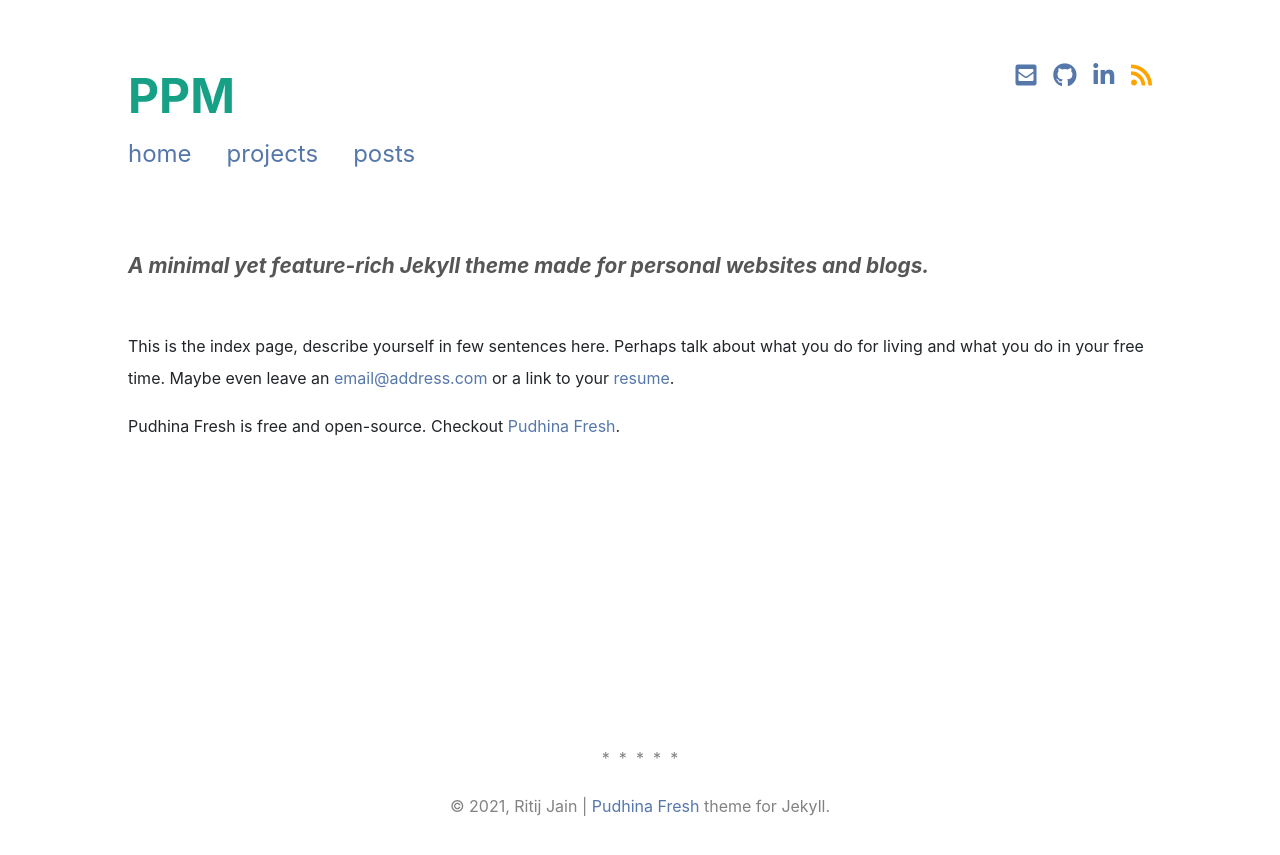
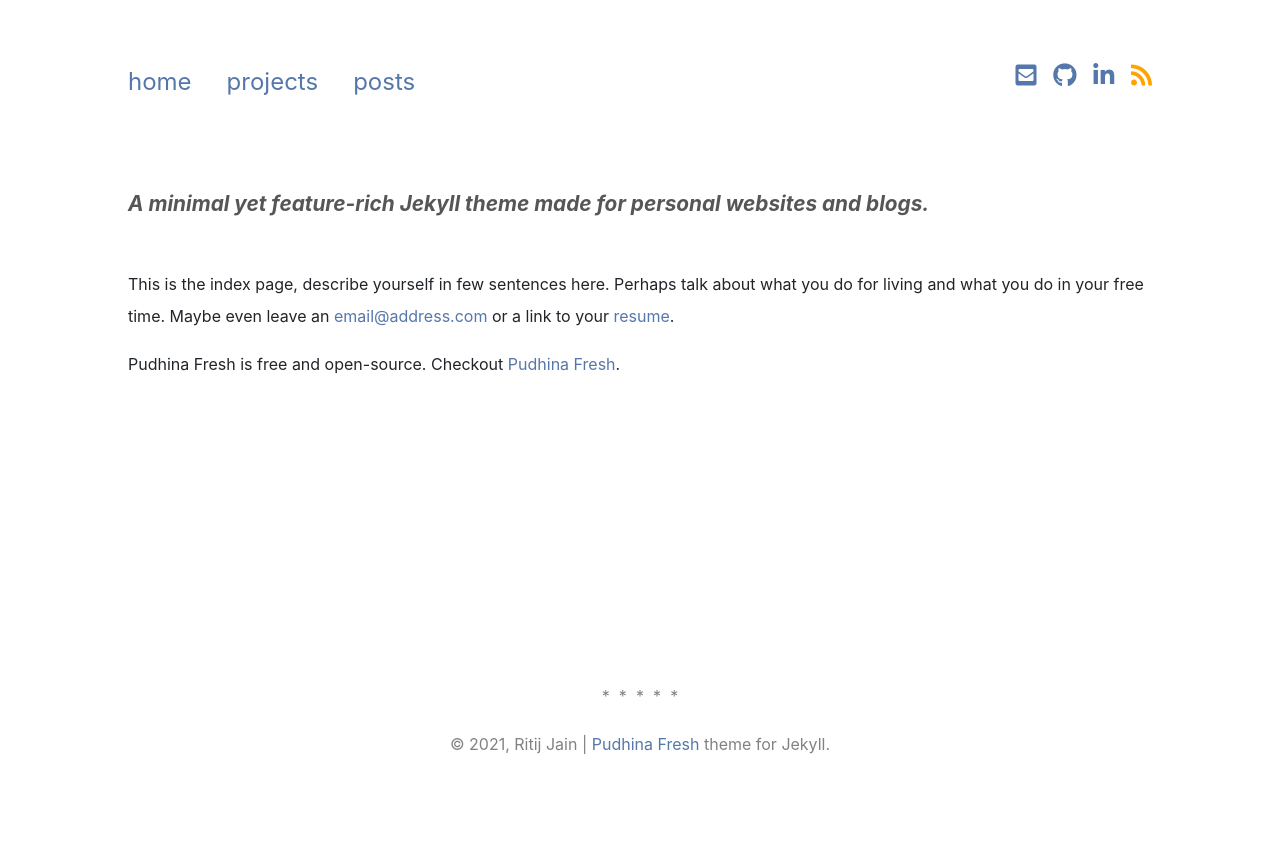
Before and after one commit to RedShadow-play/pm-profiru-82335, a Jekyll site: the page built from index.md, in a window 1280 px wide. Shown: the top 855 px of the page. Built offline with Jekyll 4.4.1, drawn with Linux system fonts in a browser that asks for light colours; nearby versions of some CDN libraries; a style sheet for code colours, icons or effects is not loaded.

Commit message:
_config.yml: changed

```diff
--- a/_config.yml
+++ b/_config.yml
@@ -1,4 +1,4 @@
-title: PPM
+title:
 short_logo: PF.
 description: |
   A minimal yet feature-rich Jekyll theme made for personal websites and blogs.
```
